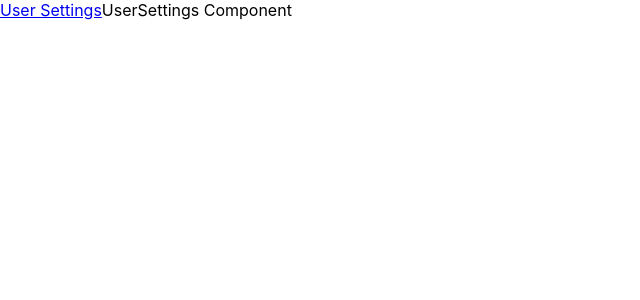
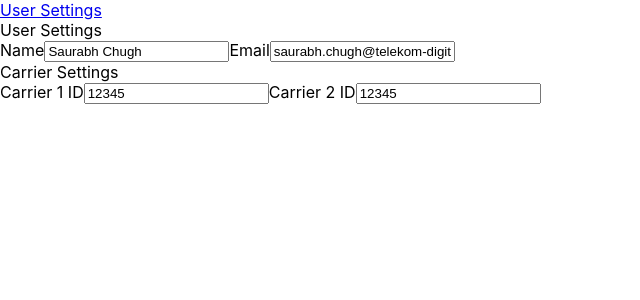
Before and after one commit to saurabhchugh19/cf-app, a React (Create React App) app: page / in a window 1280 px wide. Shown: the top 300 px of the page, without its empty margins (0-640 px from the left). Built offline with nearby package versions, Linux system fonts and the light colour scheme.

Commit message:
Integrated entire logic around CarrierSettings and CarrierSettingItem

```diff
--- a/public/index.html
+++ b/public/index.html
@@ -24,7 +24,7 @@
       work correctly both with client-side routing and a non-root public URL.
       Learn how to configure a non-root public URL by running `npm run build`.
     -->
-    <title>React App</title>
+    <title>CF App</title>
   </head>
   <body>
     <noscript>You need to enable JavaScript to run this app.</noscript>
--- /dev/null
+++ b/src/components/CarrierSettingItem/index.js
@@ -0,0 +1,23 @@
+import React from 'react';
+import Label from '../Label';
+import Input from '../Input';
+
+const CarrierSettingItem = props => {
+  // Can pass onChange function from parent in props to call if required to implement some business logic in parent component
+  const { data } = props;
+  const { id, text, value } = data;
+
+  const onCarrierSettingItemChange = ({ event, data }) => {
+    const { target: { value } = {} } = event;
+    console.log(`Carrier Setting Item Changed is:- ${id} and new value is:-${value}`);
+  };
+
+  return (
+    <>
+      <Label text={text} />
+      <Input data={id} value={value} placeholder={`Enter ${text}`} onChangeHandler={onCarrierSettingItemChange} />
+    </>
+  );
+};
+
+export default CarrierSettingItem;
--- /dev/null
+++ b/src/components/CarrierSettings/index.js
@@ -0,0 +1,18 @@
+import React from 'react';
+import CarrierSettingItem from '../CarrierSettingItem';
+
+const CarrierSettings = props => {
+  const { data = [] } = props;
+
+  return (
+    <>
+      <div>Carrier Settings</div>
+      {data.map(item => {
+        const { id } = item;
+        return <CarrierSettingItem key={id} data={item} />;
+      })}
+    </>
+  );
+};
+
+export default CarrierSettings;
--- a/src/components/Input/index.js
+++ b/src/components/Input/index.js
@@ -1,8 +1,8 @@
 import React, { useState } from 'react';
 
-export const Input = props => {
+const Input = props => {
   const {
-    inputType,
+    inputType = 'text',
     data,
     value = '',
     placeholder = '',
@@ -32,3 +32,5 @@ export const Input = props => {
     />
   );
 };
+
+export default Input;
--- a/src/components/Label/index.js
+++ b/src/components/Label/index.js
@@ -5,3 +5,5 @@ export const Label = props => {
 
   return <label className={className}>{text}</label>;
 };
+
+export default Label;
--- /dev/null
+++ b/src/mock/data.json
@@ -0,0 +1,8 @@
+{
+    "name": "Saurabh Chugh",
+    "email": "saurabh.chugh@telekom-digital.com",
+    "carrierSettings": [
+        {"id": "CARRIER_ID_1", "text": "Carrier 1 ID", "value": "12345"},
+        {"id": "CARRIER_ID_2", "text": "Carrier 2 ID", "value": "12345"}
+    ]
+}
--- a/src/pages/UserSettings/index.js
+++ b/src/pages/UserSettings/index.js
@@ -1,8 +1,34 @@
 import React from 'react';
 import withLayout from '../../components/Layout';
+import Label from '../../components/Label';
+import Input from '../../components/Input';
+import mockData from '../../mock/data.json';
+import CarrierSettings from '../../components/CarrierSettings';
 
 const UserSettings = () => {
-  return <>UserSettings Component</>;
+  const { name, email, carrierSettings } = mockData;
+
+  // Below 2 functions can be combined as well depending upon requirement, just keeping them segregated for better readability
+  const onNameChange = ({ event }) => {
+    const { target: { value = '' } = {} } = event;
+    console.log('Changed name is:- ', value);
+  };
+
+  const onEmailChange = ({ event }) => {
+    const { target: { value = '' } = {} } = event;
+    console.log('Changed email is:- ', value);
+  };
+
+  return (
+    <>
+      <div>User Settings</div>
+      <Label text='Name' />
+      <Input value={name} placeholder='Enter Name' onChangeHandler={onNameChange} />
+      <Label text='Email' />
+      <Input value={email} placeholder='Enter Email' onChangeHandler={onEmailChange} />
+      <CarrierSettings data={carrierSettings} />
+    </>
+  );
 };
 
 export default withLayout(UserSettings);
```
